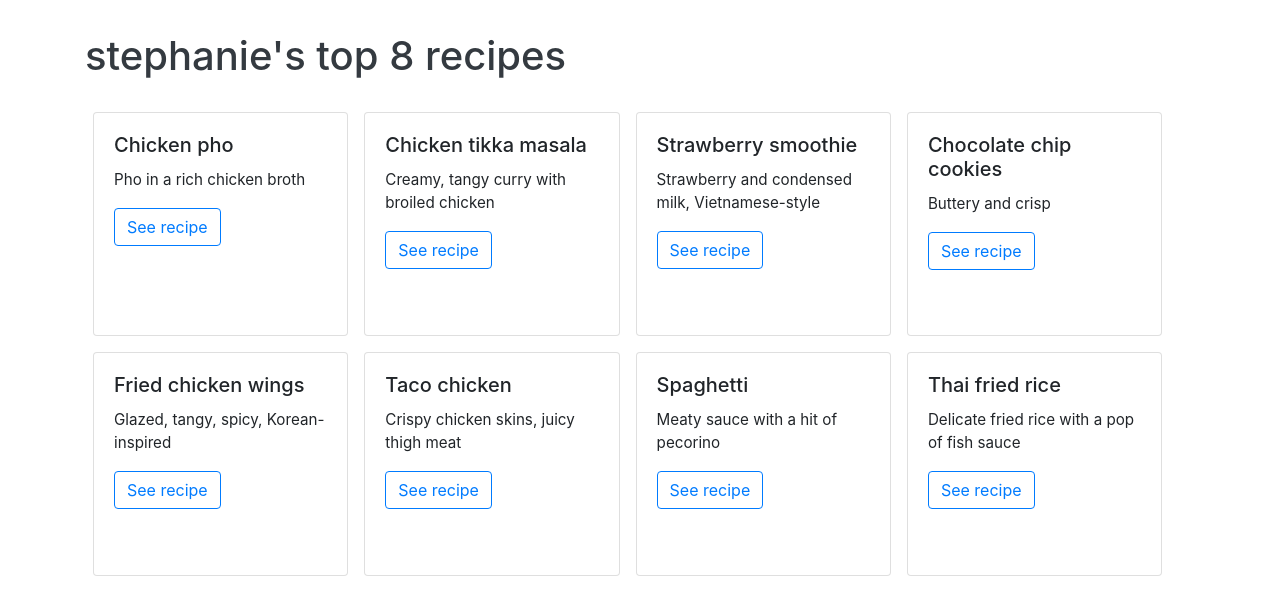
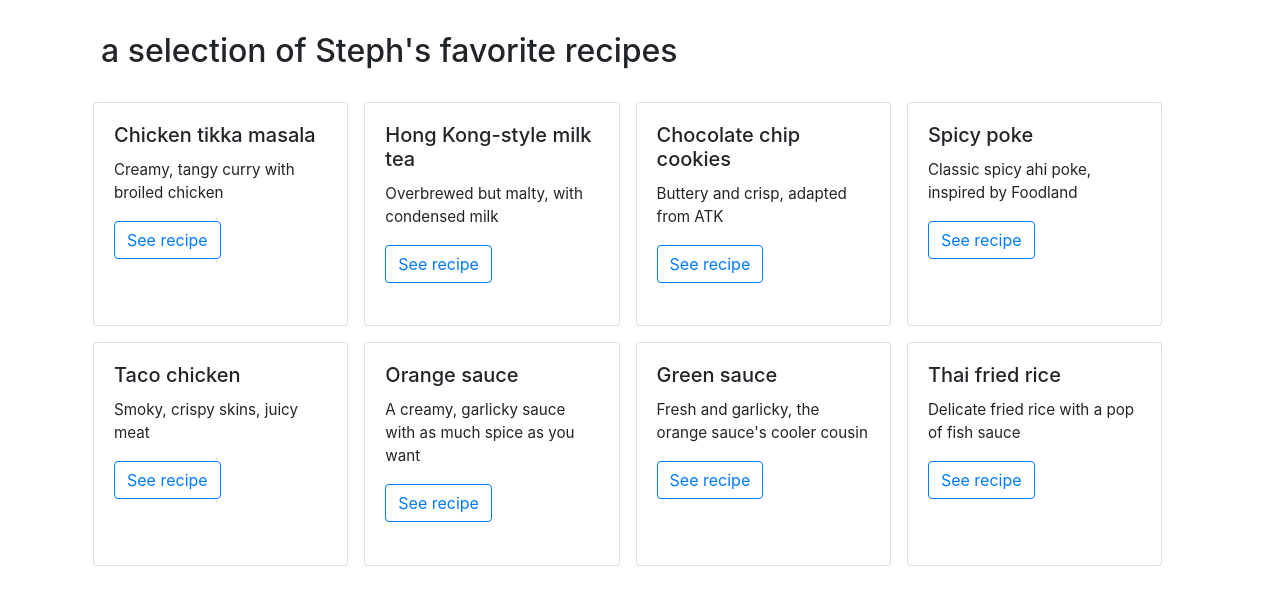
Before and after one commit to stpnzh/best-recps, a React (Create React App) app: page / in a window 1280 px wide. Shown: the top 614 px of the page. Built offline with nearby package versions, Linux system fonts and the light colour scheme.

Commit message:
Add recipe ingredients and descriptions

```diff
--- a/public/index.html
+++ b/public/index.html
@@ -24,7 +24,7 @@
       work correctly both with client-side routing and a non-root public URL.
       Learn how to configure a non-root public URL by running `npm run build`.
     -->
-    <title>the best recipes</title>
+    <title>Steph's Recipes</title>
   </head>
   <body>
     <noscript>You need to enable JavaScript to run this app.</noscript>
--- a/src/App.css
+++ b/src/App.css
@@ -1,38 +1,3 @@
 .App {
-  text-align: center;
+  margin: 3rem;
 }
-
-.App-logo {
-  height: 40vmin;
-  pointer-events: none;
-}
-
-@media (prefers-reduced-motion: no-preference) {
-  .App-logo {
-    animation: App-logo-spin infinite 20s linear;
-  }
-}
-
-.App-header {
-  background-color: #282c34;
-  min-height: 100vh;
-  display: flex;
-  flex-direction: column;
-  align-items: center;
-  justify-content: center;
-  font-size: calc(10px + 2vmin);
-  color: white;
-}
-
-.App-link {
-  color: #61dafb;
-}
-
-@keyframes App-logo-spin {
-  from {
-    transform: rotate(0deg);
-  }
-  to {
-    transform: rotate(360deg);
-  }
-}
--- a/src/App.js
+++ b/src/App.js
@@ -9,7 +9,9 @@ const App = () => {
   return (
     <div>
       <Switch>
-        <Route path='/' component={Home} exact/>
+        <Route path='/' exact>
+          <Home/>
+        </Route>
       </Switch>
     </div>
   )
--- a/src/components/Home.js
+++ b/src/components/Home.js
@@ -8,7 +8,7 @@ import Cards from './Cards';
 const Home = () => {
   return (
     <Container>
-      <h1 className="text-dark" style={{ paddingTop: `2rem`, paddingBottom: `1rem`, color: `gray` }}>stephanie's top 8 recipes</h1>
+      <h2 style={{ paddingTop: `2rem`, paddingBottom: `1rem`, paddingLeft: `1rem` }}>a selection of Steph's favorite recipes</h2>
       <Cards recipes={recipes}/>
     </Container>
   )
--- a/src/components/RecipeModal.js
+++ b/src/components/RecipeModal.js
@@ -9,16 +9,32 @@ const RecipeModal = (props) => {
   const handleShow = () => setShow(true);
   const handleClose = () => setShow(false);
 
+
+  const handleNested = (obj) => {
+    if (Array.isArray(obj)) {
+      let title = obj[0];
+      let list = obj.slice(1,);
+      return (
+        <>
+          <li>{title}</li>
+          <ul>{list.map(i => <li>{i}</li>)}</ul>
+        </>
+      )
+    } else {
+      return obj
+    }
+  }
+
   return (
     <>
       <Button variant='outline-primary' onClick={handleShow}>See recipe</Button>
-      <Modal show={show} onHide={handleClose}>
+      <Modal show={show} onHide={handleClose} scrollable={true} size='lg'>
         <Modal.Header closeButton>
           <Modal.Title >{props.recipe.name}</Modal.Title>
         </Modal.Header>
         <Modal.Body style={{ marginRight: `1rem`, fontSize: `90%` }}>
           Ingredients
-          <ul>{props.recipe.ingredients.map(i => <li>{i}</li>)}</ul>
+          <ul>{props.recipe.ingredients.map(i => <li>{handleNested(i)}</li>)}</ul>
           Directions
           <ol>{props.recipe.directions.map(i => <li>{i}</li>)}</ol>
         </Modal.Body>
--- a/src/components/recipes.json
+++ b/src/components/recipes.json
@@ -1,59 +1,87 @@
 [
-  {
-    "name": "Chicken pho",
-    "description": "Pho in a rich chicken broth",
-    "ingredients": ["4 lb chicken bones", "4.5 qt water", "salt", "sugar", "3 onions",
-    "1 whole chicken, preferable free range and air chilled", "beef balls", "cilantro", "green onions" ],
-    "directions": ["Bring ~5 qts of water to boil. Add chicken bones. Parboil for 5 mins.",
-    "Remove and rinse chicken bones. Discard parboiled water.",
-    "Add back rinsed chicken bones. Add 4.5 qts of tap water.",
-    "Nestle 1 whole chicken into water. Add 1 tbs salt, 1 tsp sugar. Bring to boil.",
-    "Once boiling, turn heat down to a simmer around 205F.",
-    "Cook 1 whole chicken for 20-25 mins. Remove and set into ice bath.",
-    "Continue simmering broth for 2 hours.",
-    "Meanwhile, filet meat from chicken bones and place in bowl. Add 1/2 tsp of salt to season. Refrigerate until using.",
-    "Add back cooked bones to the broth. Continue simmering.",
-    "About 1 hr before service, add charred onions."
-  ]},
   {
     "name": "Chicken tikka masala",
     "description": "Creamy, tangy curry with broiled chicken",
-    "ingredients": ["chicken", "yogurt", "cream"],
-    "directions": ["add cream", "boil water"]
+    "ingredients": ["3 lb chicken thighs, skin-on, deboned", ["Chicken marinade", "3 tsp kosher salt",
+      "1.5 tsp garlic powder", "3 tsp turmeric", "1.5 tsp ground coriander", "1.5 tsp cumin",
+      "1.5 tsp garam masala", "1.5 c whole milk yogurt"], "2 tsp neutral oil", "1 onion, diced",
+    "5 cloves garlic, sliced", "1 tsp ginger, minced", "1/4 c tomato paste", ["Spice mix", "2 tsp turmeric",
+      "1 tsp garam masala", "1 tsp cumin", "1 tsp ground coriander", "1 tsp chili flakes"], "28 oz whole peeled tomatoes",
+    "2 c heavy cream", "1 cardamom pod", "1 bay leaf", "Cilantro for garnish"],
+    "directions": ["Marinate chicken in chicken marinade for at least 4 hours.",
+    "In a large dutch oven, add oil. Add onions and stir for 5-8 mins until translucent.", "Add garlic and ginger. Toast for 1-2 mins.",
+    "Add spices. Toast for 30 seconds.", "Add tomato paste. Stir for 1 minute.", "Add whole peeled tomatoes. Deglaze the dutch oven with tomato juices.",
+    "Add heavy cream. Stir and let simmer for ~15 mins.", "Meanwhile, broil chicken. ~10 mins skin side up, ~5 mins skin side down.",
+    "Add broiled chicken to dutch oven. Let simmer for additional ~30 mins.", "Check for consistency and salt as needed. Garnish with cilantro and serve."]
   },
   {
-    "name": "Strawberry smoothie",
-    "description": "Strawberry and condensed milk, Vietnamese-style",
-    "ingredients": ["pork loin", "eggs", "flour"],
-    "directions": ["deep fry"]
-  }, {
+    "name": "Hong Kong-style milk tea",
+    "description": "Overbrewed but malty, with condensed milk",
+    "ingredients": [["Tea concentrate", "300 mL water", "5 g ceylon tea", "5 g Yunnan black tea"], "3 tbs evaporated milk",
+    "13 g condensed milk"],
+    "directions": ["Firstly, make tea concentrate: add water and tea leaves to saucepan.",
+    "Turn heat to high, and when at a rolling boil, lower the heat to low and cap the saucepan. Let steep for 10 minutes.",
+    "Strain tea. Reserve 1/2 cup for next steps.", "Heat 1/2 cup of tea until boiling. Immediately add to cup along with evapo milk and condensed milk.",
+    "For extra frothiness, naturally aerate the milk tea by pouring it back and forth between two vessels. Serve."]
+  },
+  {
     "name": "Chocolate chip cookies",
-    "description": "Buttery and crisp",
-    "ingredients": ["flour", "eggs", "butter"],
-    "directions": ["melt butter", "boil water"]
-  }, {
-    "name": "Fried chicken wings",
-    "description": "Glazed, tangy, spicy, Korean-inspired",
-    "ingredients": ["chicken", "potato starch", "onion"],
-    "directions": ["parboil", "boil water"]
-  }, {
+    "description": "Buttery and crisp, adapted from ATK",
+    "ingredients": ["8.75 oz AP flour", "1/2 tsp baking soda", "8 tbs unsalted butter",
+    "3 oz granulated white sugar", "5 oz granulated brown sugar", "1 tsp salt", "2 tsp vanilla extract",
+    "1 egg + 1 egg yolk", "1.25 c semi-sweet chocolate chips"],
+    "directions": ["Heat butter in pan over medium heat until golden brown, about 10 mins. Transfer to large bowl.",
+    "Whisk together flour and baking soda in separate bowl.", "In the butter bowl, add sugars, salt, and vanilla. Whisk.",
+    "Add eggs and whisk.", "Add flour mixture and mix until well incorporated.", "Add choco chips.",
+    "Refrigerate cookie dough for at least 1 hour. Meanwhile, preheat oven to 375F.",
+    "Shape cookie dough into 1 oz portions.", "Bake for 16 mins in oven.", "Serve."]
+  },
+  {
+    "name": "Spicy poke",
+    "description": "Classic spicy ahi poke, inspired by Foodland",
+    "ingredients": ["1 lb ahi (yellowfin tuna), diced into cubes", "1/2 onion, thinly sliced", "1 tbs soy sauce", "1/4 c kewpie sauce", "3 tbs sriracha",
+    "1/2 tbs sesame oil", "Salt to taste", "2 stalks green onions, sliced"],
+    "directions": ["Mix onion slices into tuna", "Whisk soy sauce, kewpie, and sriracha together.", "Add sauce mixture to tuna and mix. Take care not to roughen up the tuna too much.",
+    "Add sesame oil, green onions, and salt to taste."]
+  },
+  {
     "name": "Taco chicken",
-    "description": "Crispy chicken skins, juicy thigh meat",
-    "ingredients": ["chicken", "paprika", "chili pepper"],
-    "directions": ["debone", "marinate"]
-  }, {
-    "name": "Spaghetti",
-    "description": "Meaty sauce with a hit of pecorino",
-    "ingredients": ["chicken", "paprika", "chili pepper"],
-    "directions": ["debone", "marinate"]
-  }, {
-    "name": "Thai fried rice",
-    "description": "Delicate fried rice with a pop of fish sauce",
-    "ingredients": ["1 lb cooked rice, refrigerated", "1/2 lb chicken", "2 eggs, beaten", "1 shallot, diced", "6 cloves garlic, sliced",
-    "1/2 tbs fish sauce", "1/2 tbs soy sauce", "1/2 tsp sugar", "1/4 c green onions"],
-    "directions": ["Heat up 1 tbs oil in wok. ", "Reduce heat to low and add shallots. Stir fry until translucent.",
-    "Add eggs. Heat until set. Roll around as needed.", "Add rice and turn heat to high.",
-    "Stir fry rice. Keep adding oil as needed. Once rice kernels are well dispersed, add cooked chicken.",
-    "Add fish sauce, soy sauce, and sugar. Stir fry until well incorporated.", "Add green onions and serve."]
-  }
+    "description": "Smoky, crispy skins, juicy meat",
+    "ingredients": ["2 lb chicken thighs, skin-on, deboned", "2 tbs olive oil", "2 tbs chili powder", "2 tsp paprika", "1 tsp garlic powder",
+    "2 tsp cumin", "2 tsp salt"],
+    "directions": ["Sift all dry ingredients together.", "Add oil to chicken, then dry ingredients. Rub into chicken.",
+    "Marinate for at least 4 hours.", "Broil chicken for ~10 mins skin-side up, then flip and broil for ~5 mins skin-side down.",
+    "Remove from oven and slice into strips. Serve."]
+  },
+  {
+    "name": "Orange sauce",
+    "description": "A creamy, garlicky sauce with as much spice as you want",
+    "ingredients": ["0.5 lb Roma tomatoes, sliced into chunks", "120 g onion, sliced into chunks", "40 g garlic cloves",
+    "6 chile de arbol (or more for add'l spice)", "1 c neutral oil", "1 tbs salt"],
+    "directions": ["Broil Roma tomatoes and onions for 10-15 minutes until lightly browned.", "Meanwhile, pan fry garlic and chile de arbol until well toasted.",
+    "Add solid ingredients into blender. Blend until no large pieces.", "While blender is running, add oil in a continuous stream.",
+    "Add salt and continue blending until consistency is as desired."]
+  },
+  {
+    "name": "Green sauce",
+    "description": "Fresh and garlicky, the orange sauce's cooler cousin",
+    "ingredients": ["0.5 lb tomatillos, sliced into chunks", "120 g onion, sliced into chunks", "40 g garlic cloves",
+    "3 serrano peppers, deseeded", "1 c neutral oil", "1 tbs salt"],
+    "directions": ["Broil tomatillos and onions for 10-15 minutes until lightly browned.", "Meanwhile, pan fry garlic until well toasted.",
+    "Add solid ingredients into blender. Blend until no large pieces.", "While blender is running, add oil in a continuous stream.",
+    "Add salt and continue blending until consistency is as desired."]
+    },
+    {
+      "name": "Thai fried rice",
+      "description": "Delicate fried rice with a pop of fish sauce",
+      "ingredients": ["1 lb cooked rice, refrigerated", "1/2 lb chicken", ["Chicken marinade", "1/4 tsp salt", "1/4 tsp sugar",
+      "1/2 tsp Shaoxing wine", "1/2 tsp soy sauce", "1/2 tsp cornstarch", "1/4 tsp baking soda"], "2 eggs, beaten",
+      "1 shallot, diced", "6 cloves garlic, sliced", "1/2 tbs fish sauce", "1/2 tbs soy sauce", "1/2 tsp sugar", "1/4 c green onions"],
+      "directions": ["Coat chicken in chicken marinade. Let marinate for 10 mins.", "Heat up wok to high heat.", "Add 1 tbs oil and chicken. ",
+      "Stir fry chicken until no longer pink. Reserve and set aside.", "Reduce heat to low and add shallots and garlic. Stir fry until light browned.",
+      "Add eggs. Heat until set in a thin layer.", "Add rice and turn heat to high.",
+      "Stir fry rice. Keep adding oil as needed. Once rice kernels are well dispersed, add cooked chicken.",
+      "Add fish sauce, soy sauce, and sugar. Stir fry until well incorporated.", "Add green onions and serve."]
+    }
+
 ]
```
